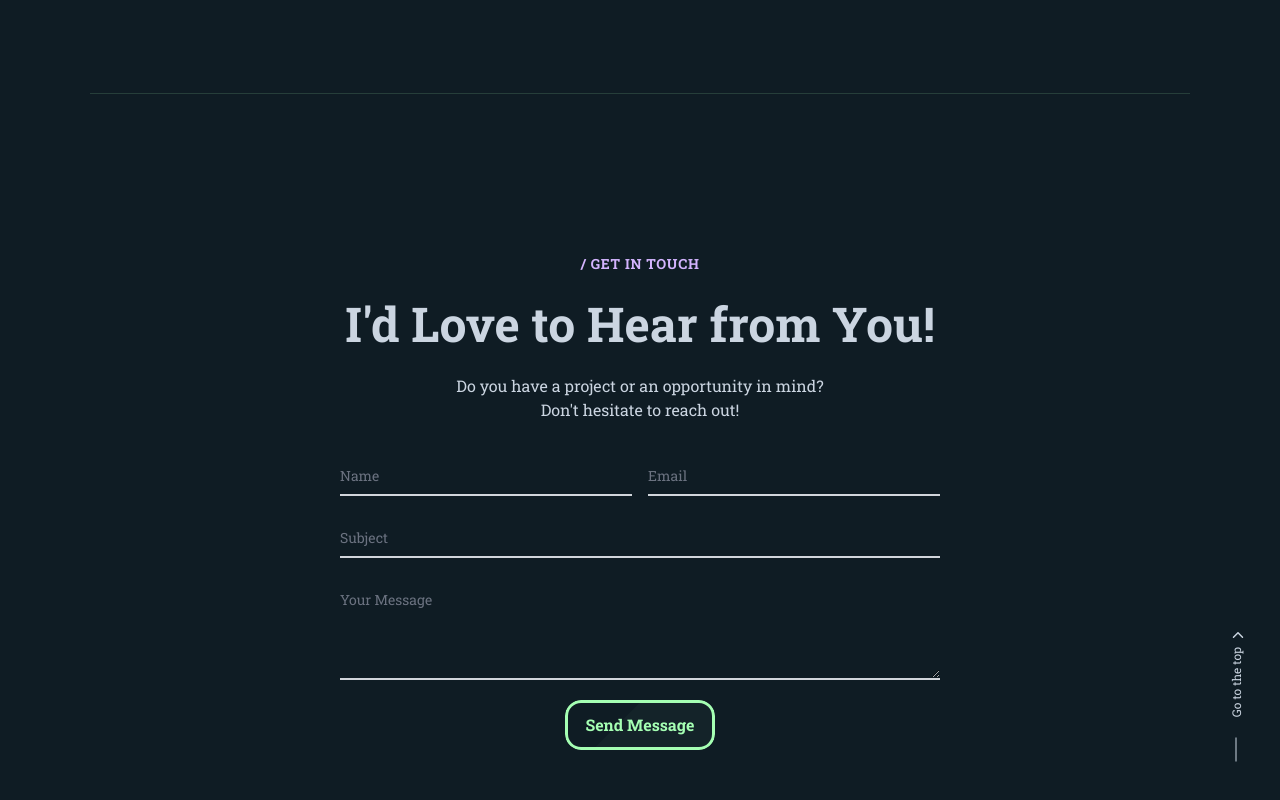
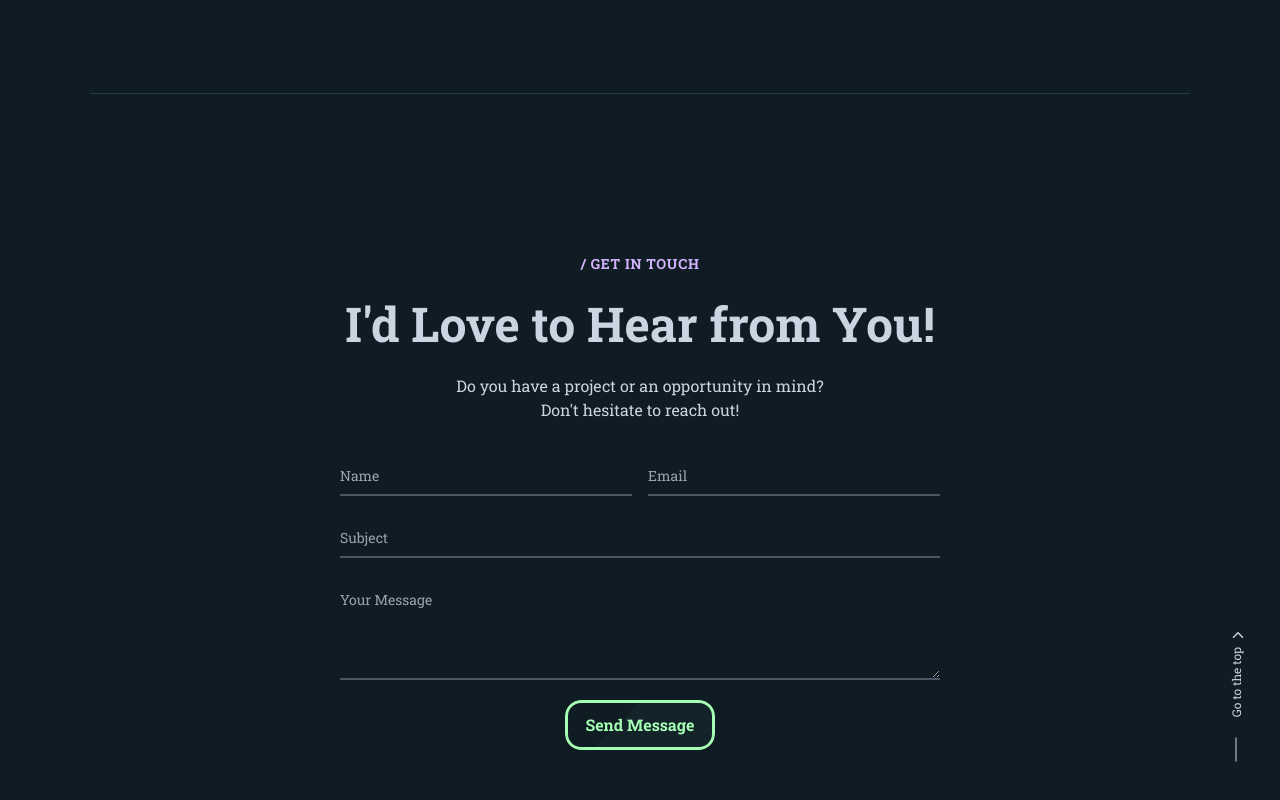
Before and after one commit to tutaabsoluta/portfolio, a React (Vite) app: page / in a window 1280 px wide. Shown: the part 2443-3243 px from the top of the page. Built offline with nearby package versions, Linux system fonts and the light colour scheme.

Commit message:
fixed issue with the form font

```diff
--- a/src/components/footer/ContactForm.jsx
+++ b/src/components/footer/ContactForm.jsx
@@ -11,13 +11,13 @@
             type="text"
             name="floating_name"
             id="floating_name"
-            className="block py-2.5 px-0 w-full text-sm text-gray-900 bg-transparent border-0 border-b-2 border-gray-300 appearance-none dark:text-white dark:border-gray-600 dark:focus:border-primary focus:outline-none focus:ring-0 focus:border-primary peer"
+            className="block py-2.5 px-0 w-full text-sm  bg-transparent border-0 border-b-2  appearance-none text-terciary border-gray-600 focus:border-primary focus:outline-none focus:ring-0 peer"
             placeholder=" "
             required
           />
           <label
             htmlFor="floating_name"
-            className="peer-focus:font-medium absolute text-sm text-gray-500 dark:text-gray-400 duration-300 transform -translate-y-6 scale-75 top-3 -z-10 origin-[0] peer-focus:start-0 rtl:peer-focus:translate-x-1/4 peer-focus:text-primary peer-focus:dark:text-primary peer-placeholder-shown:scale-100 peer-placeholder-shown:translate-y-0 peer-focus:scale-75 peer-focus:-translate-y-6"
+            className="peer-focus:font-medium absolute text-sm text-gray-400 duration-300 transform -translate-y-6 scale-75 top-3 -z-10 origin-[0] peer-focus:start-0 rtl:peer-focus:translate-x-1/4 peer-focus:text-primary peer-placeholder-shown:scale-100 peer-placeholder-shown:translate-y-0 peer-focus:scale-75 peer-focus:-translate-y-6"
           >
             Name
           </label>
@@ -29,13 +29,13 @@
             type="email"
             name="floating_email"
             id="floating_email"
-            className="block py-2.5 px-0 w-full text-sm text-gray-900 bg-transparent border-0 border-b-2 border-gray-300 appearance-none dark:text-white dark:border-gray-600 dark:focus:border-primary focus:outline-none focus:ring-0 focus:border-primary peer"
+            className="block py-2.5 px-0 w-full text-sm  bg-transparent border-0 border-b-2  appearance-none text-terciary border-gray-600 focus:border-primary focus:outline-none focus:ring-0 peer"
             placeholder=" "
             required
           />
           <label
             htmlFor="floating_email"
-            className="peer-focus:font-medium absolute text-sm text-gray-500 dark:text-gray-400 duration-300 transform -translate-y-6 scale-75 top-3 -z-10 origin-[0] peer-focus:start-0 rtl:peer-focus:translate-x-1/4 peer-focus:text-primary peer-focus:dark:text-primary peer-placeholder-shown:scale-100 peer-placeholder-shown:translate-y-0 peer-focus:scale-75 peer-focus:-translate-y-6"
+            className="peer-focus:font-medium absolute text-sm text-gray-400 duration-300 transform -translate-y-6 scale-75 top-3 -z-10 origin-[0] peer-focus:start-0 rtl:peer-focus:translate-x-1/4 peer-focus:text-primary peer-placeholder-shown:scale-100 peer-placeholder-shown:translate-y-0 peer-focus:scale-75 peer-focus:-translate-y-6"
           >
             Email
           </label>
@@ -48,13 +48,13 @@
           type="text"
           name="floating_subject"
           id="floating_subject"
-          className="block py-2.5 px-0 w-full text-sm text-gray-900 bg-transparent border-0 border-b-2 border-gray-300 appearance-none dark:text-white dark:border-gray-600 dark:focus:border-primary focus:outline-none focus:ring-0 focus:border-primary peer"
+          className="block py-2.5 px-0 w-full text-sm  bg-transparent border-0 border-b-2  appearance-none text-terciary border-gray-600 focus:border-primary focus:outline-none focus:ring-0 peer"
           placeholder=" "
           required
         />
         <label
           htmlFor="floating_subject"
-          className="peer-focus:font-medium absolute text-sm text-gray-500 dark:text-gray-400 duration-300 transform -translate-y-6 scale-75 top-3 -z-10 origin-[0] peer-focus:start-0 rtl:peer-focus:translate-x-1/4 peer-focus:text-primary peer-focus:dark:text-primary peer-placeholder-shown:scale-100 peer-placeholder-shown:translate-y-0 peer-focus:scale-75 peer-focus:-translate-y-6"
+          className="peer-focus:font-medium absolute text-sm text-gray-400 duration-300 transform -translate-y-6 scale-75 top-3 -z-10 origin-[0] peer-focus:start-0 rtl:peer-focus:translate-x-1/4 peer-focus:text-primary peer-placeholder-shown:scale-100 peer-placeholder-shown:translate-y-0 peer-focus:scale-75 peer-focus:-translate-y-6"
         >
           Subject
         </label>
@@ -66,13 +66,13 @@
           name="floating_message"
           id="floating_message"
           rows="4"
-          className="block py-2.5 px-0 w-full text-sm text-gray-900 bg-transparent border-0 border-b-2 border-gray-300 appearance-none dark:text-white dark:border-gray-600 dark:focus:border-primary focus:outline-none focus:ring-0 focus:border-primary peer"
+          className="block py-2.5 px-0 w-full text-sm  bg-transparent border-0 border-b-2  appearance-none text-terciary border-gray-600 focus:border-primary focus:outline-none focus:ring-0 peer"
           placeholder=" "
           required
         ></textarea>
         <label
           htmlFor="floating_message"
-          className="peer-focus:font-medium absolute text-sm text-gray-500 dark:text-gray-400 duration-300 transform -translate-y-6 scale-75 top-3 -z-10 origin-[0] peer-focus:start-0 rtl:peer-focus:translate-x-1/4 peer-focus:text-primary peer-focus:dark:text-primary peer-placeholder-shown:scale-100 peer-placeholder-shown:translate-y-0 peer-focus:scale-75 peer-focus:-translate-y-6"
+          className="peer-focus:font-medium absolute text-sm text-gray-400 duration-300 transform -translate-y-6 scale-75 top-3 -z-10 origin-[0] peer-focus:start-0 rtl:peer-focus:translate-x-1/4 peer-focus:text-primary peer-placeholder-shown:scale-100 peer-placeholder-shown:translate-y-0 peer-focus:scale-75 peer-focus:-translate-y-6"
         >
           Your Message
         </label>
@@ -80,7 +80,11 @@
 
       {/* Submit Button */}
       <div className="flex justify-center">
-        <Button text={`Send Message`} toSection={''} ariaLabel={'Send Message'} />
+        <Button
+          text={`Send Message`}
+          toSection={""}
+          ariaLabel={"Send Message"}
+        />
       </div>
     </form>
   );
```
